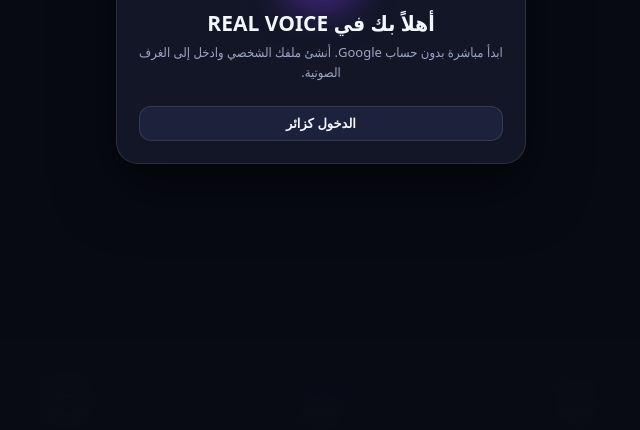
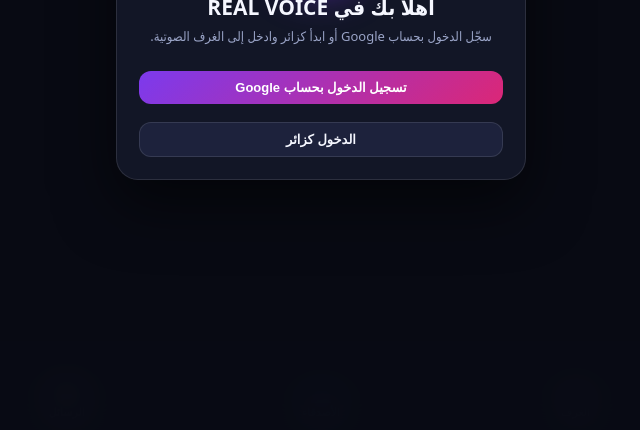
Before and after one commit to real-voice1/index.html, a plain HTML site: page index.html in a window 1280 px wide. Shown: the part 370-800 px from the top of the page, without its empty margins (319-959 px from the left). Drawn offline with Linux system fonts and the light colour scheme; a script that the page names is missing.

Commit message:
Update index.html

```diff
--- a/index.html
+++ b/index.html
@@ -325,10 +325,6 @@
     .stat-box b { display: block; font-size: 15px; }
     .stat-box span { font-size: 11.5px; color: var(--muted); }
 
-      background: var(--panel); border: 1px solid var(--line); border-radius: var(--radius);
-      padding: 12px; margin-bottom: 12px;
-    }
-
     .gift-showcase-grid { display: grid; grid-template-columns: repeat(3, 1fr); gap: 8px; }
     .gift-showcase-item {
       position: relative; background: var(--panel); border: 1px solid var(--line);
@@ -506,8 +502,6 @@
     }
     .actlist button.danger { color: #fca5a5; border-color: rgba(239, 68, 68, 0.35); }
 
-
-
     /* Full-screen Gift Cup page */
     #gift-cup-page{position:fixed;inset:0;z-index:120;background:var(--bg);display:none;flex-direction:column;overflow:hidden}
     #gift-cup-page.open{display:flex}
@@ -617,7 +611,6 @@
     .rv-room-wallet{display:flex;align-items:center;gap:5px;padding:7px 10px;border-radius:22px;background:linear-gradient(120deg,#5b3b12,#d99b22);border:1px solid #ffd66b;color:#fff;font-size:13px;white-space:nowrap}
     .rv-room-wallet b{direction:ltr}.rv-gift-wallet{padding:10px;border-radius:12px;background:rgba(245,158,11,.13);border:1px solid rgba(245,158,11,.28);margin:8px 0;color:var(--text)}
     .rv-wallet-sheet{padding:20px;border-radius:20px;text-align:center;background:linear-gradient(145deg,#38265d,#171a2e 65%,#6b4314);border:1px solid #d9a441;color:white}.rv-wallet-coin{font-size:38px}.rv-wallet-label{opacity:.8;font-size:13px}.rv-wallet-sheet strong{display:block;font-size:34px;color:#ffd66b;margin:6px 0;direction:ltr}
-
   </style>
 </head>
 <body>
@@ -652,9 +645,10 @@
       <div id="auth-step-login">
         <div class="splash-logo" style="margin:0 auto 12px">🎙️</div>
         <h2 class="auth-title">أهلاً بك في REAL VOICE</h2>
-        <p class="auth-sub">ابدأ مباشرة بدون حساب Google. أنشئ ملفك الشخصي وادخل إلى الغرف الصوتية.</p>
+        <p class="auth-sub">سجّل الدخول بحساب Google أو ابدأ كزائر وادخل إلى الغرف الصوتية.</p>
         <div id="auth-error-box" class="auth-error hidden"></div>
-<button class="btn ghost block" id="guest-login-btn" type="button">الدخول كزائر</button>
+        <button class="btn block" id="google-login-btn" type="button" style="margin-bottom:10px">تسجيل الدخول بحساب Google</button>
+        <button class="btn ghost block" id="guest-login-btn" type="button">الدخول كزائر</button>
       </div>
 
       <div id="auth-step-onboard" class="hidden">
```
